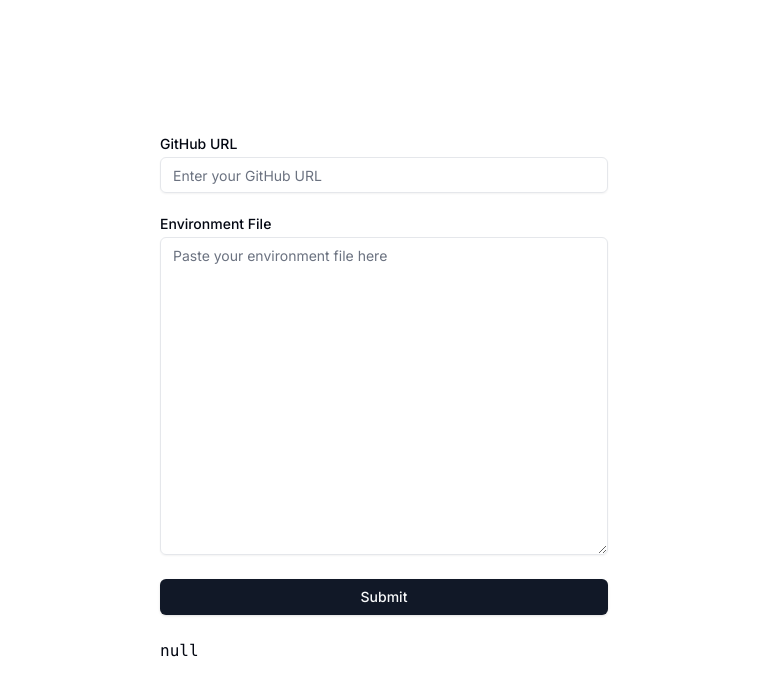
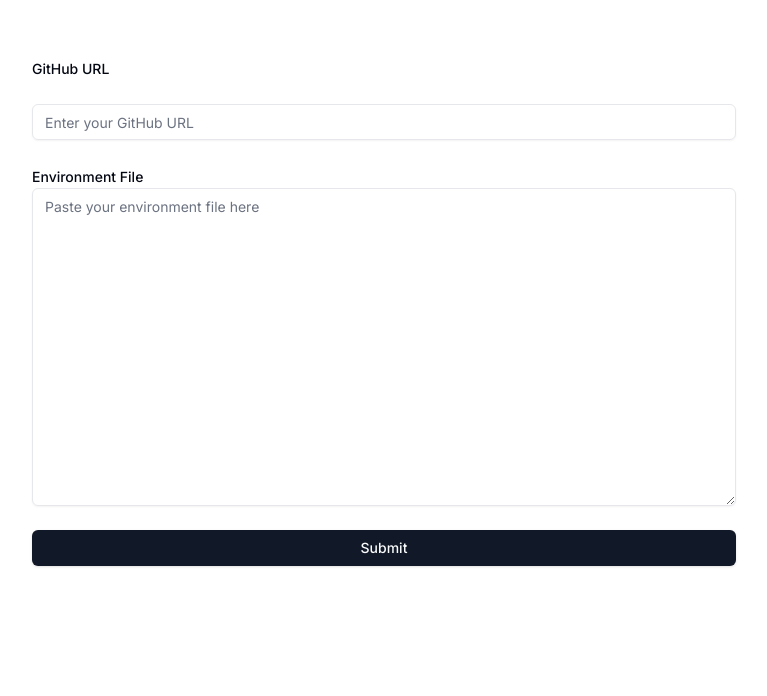
Before and after one commit to siinghd/vercel-like-deployer, a Next.js app in the folder vercel-frontend/: page / in a window 1280 px wide. Shown: the top 696 px of the page, without its empty margins (256-1023 px from the left). Built offline with nearby package versions, Linux system fonts and the light colour scheme.

Commit message:
Added log display component

```diff
--- a/vercel-frontend/app/Form.tsx
+++ b/vercel-frontend/app/Form.tsx
@@ -8,6 +8,11 @@ import { handleFormAction } from '@/actions';
 import { useFormState } from 'react-dom';
 import { useState } from 'react';
 import { Siemreap } from 'next/font/google';
+
+import { Alert, AlertDescription, AlertTitle } from '@/components/ui/alert';
+import Link from 'next/link';
+import Logs from '@/components/Logs';
+
 const generateSlug = (githubUrl: string): string => {
   try {
     const parsedUrl = new URL(githubUrl);
@@ -17,8 +22,10 @@ const generateSlug = (githubUrl: string): string => {
     return 'provide a valid url';
   }
 };
+
 export default function Form() {
   const [data, setdata] = useState<any>(null);
+
   const [siteWillBE, setSiteWillBE] = useState('');
   const handleSubmit = async (e: React.FormEvent<HTMLFormElement>) => {
     e.preventDefault();
@@ -34,9 +41,12 @@ export default function Form() {
     setdata(res);
   };
   return (
-    <form onSubmit={handleSubmit} className="w-full m-auto flex justify-center">
-      <div className="grid w-full max-w-md gap-6">
-        <div className="grid gap-1.5">
+    <form
+      onSubmit={handleSubmit}
+      className="w-full m-auto flex justify-center mt-12"
+    >
+      <div className="flex flex-col w-full container max-w-3xl justify-center space-y-6">
+        <div className="space-y-6 ">
           <Label htmlFor="github-url">GitHub URL</Label>
           <Input
             id="githubUrl"
@@ -50,7 +60,7 @@ export default function Form() {
             }}
           />
         </div>
-        <div className="grid gap-1.5">
+        <div className="">
           <Label htmlFor="environment-file">Environment File</Label>
           <Textarea
             rows={15}
@@ -67,7 +77,33 @@ export default function Form() {
         )}
 
         <Button type="submit">Submit</Button>
-        <pre>{JSON.stringify(data, null, 2)}</pre>
+        {data?.map(
+          (res: any, ind: number) =>
+            res && (
+              <>
+                <Alert
+                  className="border-blue-700 bg-blue-50"
+                  key={ind}
+                  variant="default"
+                >
+                  <AlertTitle>{res?.message}</AlertTitle>
+                  {res?.siteUrl && (
+                    <AlertDescription>
+                      Site URL:{' '}
+                      <Link
+                        className="text-blue-600"
+                        href={`${res?.siteUrl}`}
+                        target="_blank"
+                      >
+                        {res?.siteUrl}
+                      </Link>
+                    </AlertDescription>
+                  )}
+                </Alert>
+                {res?.logUrl && <Logs url={res.logUrl} />}
+              </>
+            )
+        )}
       </div>
     </form>
   );
--- /dev/null
+++ b/vercel-frontend/components/Logs.tsx
@@ -0,0 +1,34 @@
+'use client';
+
+import { useEffect, useState } from 'react';
+import { JsonView, allExpanded, defaultStyles } from 'react-json-view-lite';
+import 'react-json-view-lite/dist/index.css';
+
+const Logs = ({ url }: { url: string }) => {
+  const [logs, setLogs] = useState([]);
+
+  useEffect(() => {
+    const fetchData = async () => {
+      try {
+        const response = await fetch(url);
+        const data = await response.json();
+        setLogs(data?.logs);
+      } catch (error) {
+        console.error('Error fetching logs:', error);
+      }
+    };
+
+    fetchData();
+  }, []);
+  return (
+    <div className="bg-[#eeeeee] py-3 px-2 rounded-md">
+      <JsonView
+        data={logs}
+        shouldExpandNode={allExpanded}
+        style={defaultStyles}
+      />
+    </div>
+  );
+};
+
+export default Logs;
--- /dev/null
+++ b/vercel-frontend/components/ui/alert.tsx
@@ -0,0 +1,59 @@
+import * as React from "react"
+import { cva, type VariantProps } from "class-variance-authority"
+
+import { cn } from "@/lib/utils"
+
+const alertVariants = cva(
+  "relative w-full rounded-lg border px-4 py-3 text-sm [&>svg+div]:translate-y-[-3px] [&>svg]:absolute [&>svg]:left-4 [&>svg]:top-4 [&>svg]:text-foreground [&>svg~*]:pl-7",
+  {
+    variants: {
+      variant: {
+        default: "bg-background text-foreground",
+        destructive:
+          "border-destructive/50 text-destructive dark:border-destructive [&>svg]:text-destructive",
+      },
+    },
+    defaultVariants: {
+      variant: "default",
+    },
+  }
+)
+
+const Alert = React.forwardRef<
+  HTMLDivElement,
+  React.HTMLAttributes<HTMLDivElement> & VariantProps<typeof alertVariants>
+>(({ className, variant, ...props }, ref) => (
+  <div
+    ref={ref}
+    role="alert"
+    className={cn(alertVariants({ variant }), className)}
+    {...props}
+  />
+))
+Alert.displayName = "Alert"
+
+const AlertTitle = React.forwardRef<
+  HTMLParagraphElement,
+  React.HTMLAttributes<HTMLHeadingElement>
+>(({ className, ...props }, ref) => (
+  <h5
+    ref={ref}
+    className={cn("mb-1 font-medium leading-none tracking-tight", className)}
+    {...props}
+  />
+))
+AlertTitle.displayName = "AlertTitle"
+
+const AlertDescription = React.forwardRef<
+  HTMLParagraphElement,
+  React.HTMLAttributes<HTMLParagraphElement>
+>(({ className, ...props }, ref) => (
+  <div
+    ref={ref}
+    className={cn("text-sm [&_p]:leading-relaxed", className)}
+    {...props}
+  />
+))
+AlertDescription.displayName = "AlertDescription"
+
+export { Alert, AlertTitle, AlertDescription }
--- a/vercel-frontend/package.json
+++ b/vercel-frontend/package.json
@@ -20,6 +20,7 @@
     "next": "14.1.0",
     "react": "^18",
     "react-dom": "^18",
+    "react-json-view-lite": "^1.2.1",
     "tailwind-merge": "^2.2.1",
     "tailwindcss-animate": "^1.0.7"
   },
```
Also changed, not shown: 1 other file (tests, documents, lock files or other folders).
